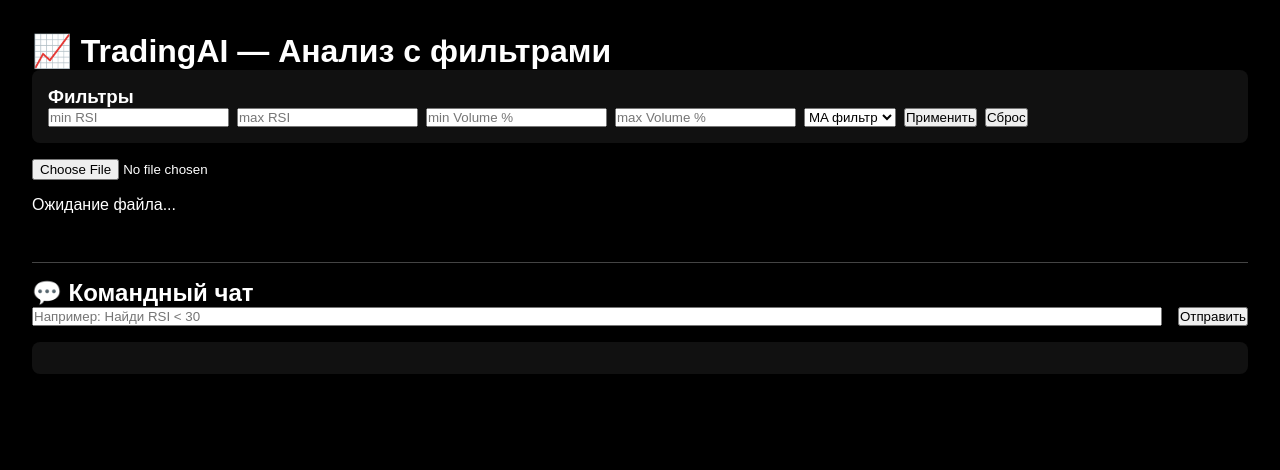
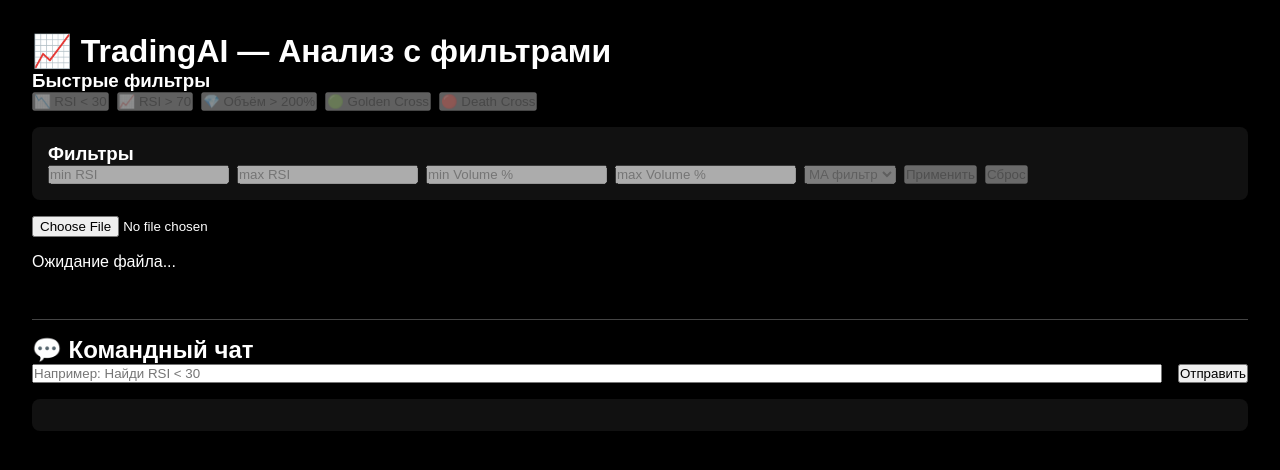
Before and after one commit to WAO2025/TradingAI, a Next.js app: page / in a window 1280 px wide. Shown: the top 470 px of the page. Built offline with nearby package versions, Linux system fonts and the light colour scheme.

Commit message:
TradingAI: быстрые фильтры, индикатор активных фильтров, RSI/MA/объёмы и строгие типы

```diff
--- a/pages/api/analyze.ts
+++ b/pages/api/analyze.ts
@@ -3,73 +3,100 @@ import type { NextApiRequest, NextApiResponse } from "next";
 
 interface Row {
   Date: string;
+  Close: number;
   Volume: number;
   [key: string]: string | number;
 }
 
-let lastUploadedData: Row[] = [];
-
-export function setLastUploadedData(data: Row[]) {
-  lastUploadedData = data;
+function toNum(v: unknown): number {
+  if (typeof v === "number") return v;
+  if (typeof v === "string") return Number(v);
+  return NaN;
 }
 
-export function getLastUploadedData(): Row[] {
-  return lastUploadedData;
+function calcMA(data: Row[], period: number, idx: number) {
+  if (idx < period) return null;
+  const slice = data.slice(idx - period, idx);
+  const sum = slice.reduce((acc, row) => acc + (toNum(row.Close) || 0), 0);
+  return sum / period;
+}
+
+function calcRSI(data: Row[], period = 14, idx: number) {
+  if (idx < period) return null;
+  let gains = 0, losses = 0;
+  for (let i = idx - period + 1; i <= idx; i++) {
+    const curr = toNum(data[i].Close) || 0;
+    const prev = toNum(data[i - 1]?.Close) || 0;
+    const diff = curr - prev;
+    if (diff > 0) gains += diff;
+    else losses -= diff;
+  }
+  const rs = gains / (losses || 1);
+  return 100 - 100 / (1 + rs);
 }
 
 export default function handler(req: NextApiRequest, res: NextApiResponse) {
-  if (req.method !== "POST") {
-    return res.status(405).json({ message: "Method not allowed" });
-  }
+  if (req.method !== "POST") return res.status(405).json({ message: "Method not allowed" });
 
-  const rows: Row[] = req.body;
+  const { rows, filters } = req.body || {};
+  if (!Array.isArray(rows)) return res.status(400).json({ message: "Invalid data" });
 
-  if (!Array.isArray(rows)) {
-    return res.status(400).json({ message: "Invalid data" });
-  }
-
-  // Сохраняем в память для чата
-  setLastUploadedData(rows);
+  // Приводим входные данные к числам
+  const data: Row[] = rows.map((r: any) => ({
+    ...r,
+    Close: toNum(r.Close),
+    Volume: toNum(r.Volume),
+  }));
 
   const signals: string[] = [];
 
-  for (let i = 1; i < rows.length; i++) {
-    const prev = rows[i - 1];
-    const curr = rows[i];
+  for (let i = 1; i < data.length; i++) {
+    const curr = data[i];
+    const prev = data[i - 1];
+    if (!curr || !prev) continue;
+    if (!(toNum(curr.Close) > 0) || !(toNum(curr.Volume) > 0) || !(toNum(prev.Volume) > 0)) continue;
 
-    if (!prev.Volume || !curr.Volume) continue;
+    const rsi = calcRSI(data, 14, i);
+    const ma9 = calcMA(data, 9, i);
+    const ma21 = calcMA(data, 21, i);
+    const ma50 = calcMA(data, 50, i);
+    const ma200 = calcMA(data, 200, i);
 
-    const volumeGrowth1d = ((curr.Volume - prev.Volume) / prev.Volume) * 100;
+    const vol1d = ((toNum(curr.Volume) - toNum(prev.Volume)) / toNum(prev.Volume)) * 100;
 
-    // Среднее за 5 дней до текущей
-    const start5d = Math.max(0, i - 5);
-    const avg5d =
-      rows.slice(start5d, i).reduce((sum, r) => sum + (typeof r.Volume === "number" ? r.Volume : 0), 0) /
-      (i - start5d || 1);
+    let parts: string[] = [
+      `${curr.Date}`,
+      `Close: ${toNum(curr.Close).toFixed(2)}`,
+      `RSI: ${rsi !== null ? rsi.toFixed(1) : "—"}`,
+      `VolΔ: ${isFinite(vol1d) ? vol1d.toFixed(1) + "%" : "—"}`
+    ];
 
-    const volumeGrowth5d = ((curr.Volume - avg5d) / avg5d) * 100;
+    // Сильные сигналы
+    if (ma50 && ma200 && ma50 > ma200) parts.push("🟢 Golden Cross");
+    if (ma50 && ma200 && ma50 < ma200) parts.push("🔴 Death Cross");
+    if (rsi !== null && rsi < 30) parts.push("📉 Перепродан");
+    if (rsi !== null && rsi > 70) parts.push("📈 Перекуплен");
+    if (isFinite(vol1d) && vol1d > 200) parts.push("💎 Всплеск объёма");
 
-    // Среднее за 21 день до текущей
-    const start21d = Math.max(0, i - 21);
-    const avg21d =
-      rows.slice(start21d, i).reduce((sum, r) => sum + (typeof r.Volume === "number" ? r.Volume : 0), 0) /
-      (i - start21d || 1);
+    // Применяем ручные фильтры
+    if (filters?.minRSI && rsi !== null && rsi < Number(filters.minRSI)) continue;
+    if (filters?.maxRSI && rsi !== null && rsi > Number(filters.maxRSI)) continue;
+    if (filters?.minVolumeChange && isFinite(vol1d) && vol1d < Number(filters.minVolumeChange)) continue;
+    if (filters?.maxVolumeChange && isFinite(vol1d) && vol1d > Number(filters.maxVolumeChange)) continue;
+    if (filters?.maFilter) {
+      const maMap: Record<string, number | null> = { "9": ma9, "21": ma21, "50": ma50, "200": ma200 };
+      const sel = maMap[filters.maFilter];
+      if (!sel || toNum(curr.Close) < sel) continue; // требуем Цена > выбранной MA
+    }
 
-    const volumeGrowth21d = ((curr.Volume - avg21d) / avg21d) * 100;
+    // Быстрые пресеты
+    if (filters?.quickSignal === "RSI_LOW" && !(rsi !== null && rsi < 30)) continue;
+    if (filters?.quickSignal === "RSI_HIGH" && !(rsi !== null && rsi > 70)) continue;
+    if (filters?.quickSignal === "VOLUME" && !(isFinite(vol1d) && vol1d > 200)) continue;
+    if (filters?.quickSignal === "GOLDEN" && !(ma50 && ma200 && ma50 > ma200)) continue;
+    if (filters?.quickSignal === "DEATH" && !(ma50 && ma200 && ma50 < ma200)) continue;
 
-    // Цветовая логика по росту за 1 день
-    let color = "";
-    if (volumeGrowth1d >= 300) color = "🟩";
-    else if (volumeGrowth1d >= 150) color = "🟨";
-    else if (volumeGrowth1d >= 100) color = "🟥";
-
-    if (color) {
-      signals.push(
-        `${color} ${curr.Date}: объём вырос на ${volumeGrowth1d.toFixed(1)}% (1д), ${volumeGrowth5d.toFixed(
-          1
-        )}% (5д), ${volumeGrowth21d.toFixed(1)}% (21д)`
-      );
-    }
+    signals.push(parts.join(" | "));
   }
 
   res.status(200).json({ signals });
--- a/pages/api/chat.ts
+++ b/pages/api/chat.ts
@@ -1,14 +1,18 @@
 // pages/api/chat.ts
 import type { NextApiRequest, NextApiResponse } from "next";
+
+type Msg = { role: "system" | "user" | "assistant"; content: string };
 
 export default async function handler(req: NextApiRequest, res: NextApiResponse) {
   if (req.method !== "POST") {
     return res.status(405).json({ message: "Method not allowed" });
   }
 
-  const { message, history = [], context = "" } = req.body;
-
-  console.log("📨 Запрос в чат:", { message, history });
+  const { message, history = [], context = "" } = (req.body ?? {}) as {
+    message?: string;
+    history?: Array<{ role?: string; content?: string }>;
+    context?: string;
+  };
 
   if (!message || typeof message !== "string") {
     return res.status(400).json({ message: "Missing or invalid message" });
@@ -20,11 +24,29 @@ export default async function handler(req: NextApiRequest, res: NextApiResponse)
   }
 
   try {
-    console.log("🔐 Ключ существует, отправляем запрос...");
+    // Безопасно нормализуем историю (только role/content нужных типов)
+    const historySafe: Msg[] = Array.isArray(history)
+      ? history
+          .map((m) => {
+            const role = (m.role === "user" || m.role === "assistant" || m.role === "system") ? m.role : "user";
+            const content = typeof m.content === "string" ? m.content : "";
+            return { role, content } as Msg;
+          })
+          .filter((m) => m.content.trim().length > 0)
+      : [];
 
-    const systemPrompt = context
-      ? `Вот список сигналов из CSV. Отвечай только по нему:\n\n${context}`
-      : "Ты ассистент по анализу сигналов. Отвечай строго по данным пользователя.";
+    const systemPrompt =
+      context && typeof context === "string" && context.trim().length > 0
+        ? `Вот список сигналов из CSV. Отвечай только по нему:
+
+${context}`
+        : "Ты ассистент по анализу сигналов. Отвечай строго по данным пользователя.";
+
+    const messages: Msg[] = [
+      { role: "system", content: systemPrompt },
+      ...historySafe,
+      { role: "user", content: message },
+    ];
 
     const response = await fetch("https://api.openai.com/v1/chat/completions", {
       method: "POST",
@@ -34,34 +56,29 @@ export default async function handler(req: NextApiRequest, res: NextApiResponse)
       },
       body: JSON.stringify({
         model: "gpt-4",
-        messages: [
-          { role: "system", content: systemPrompt },
-          ...history,
-          { role: "user", content: message }
-        ],
+        messages,
         temperature: 0.7,
-        max_tokens: 1024
+        max_tokens: 1024,
       }),
     });
 
     const data = await response.json();
-    console.log("📬 Ответ от OpenAI:", data);
 
-    if (data.error) {
-      console.error("⚠️ Ошибка от OpenAI:", data.error);
-      return res.status(500).json({ message: data.error.message });
+    if (!response.ok) {
+      const errMsg = (data && (data.error?.message || data.message)) || `OpenAI HTTP ${response.status}`;
+      console.error("⚠️ Ошибка от OpenAI:", errMsg);
+      return res.status(500).json({ message: errMsg });
     }
 
     const reply = data?.choices?.[0]?.message?.content;
     if (!reply) {
-      console.error("⚠️ OpenAI не вернул reply");
+      console.error("⚠️ OpenAI не вернул reply:", data);
       return res.status(500).json({ message: "OpenAI не вернул ответ." });
     }
 
-    res.status(200).json({ reply });
-
+    return res.status(200).json({ reply });
   } catch (error) {
     console.error("💥 Ошибка сервера:", error);
-    res.status(500).json({ message: "Ошибка сервера." });
+    return res.status(500).json({ message: "Ошибка сервера." });
   }
 }
--- a/pages/index.tsx
+++ b/pages/index.tsx
@@ -1,24 +1,56 @@
 // pages/index.tsx
 import { useState } from "react";
 import Papa from "papaparse";
+
+// Тип строки из CSV
+interface CsvRow {
+  Date: string;
+  Close: number;
+  Volume: number;
+  [key: string]: string | number;
+}
 
 export default function Home() {
   const [result, setResult] = useState<string[]>([]);
   const [loading, setLoading] = useState(false);
   const [statusText, setStatusText] = useState("Ожидание файла...");
   const [progress, setProgress] = useState(0);
+
   const [filters, setFilters] = useState({
     minRSI: "",
     maxRSI: "",
     minVolumeChange: "",
     maxVolumeChange: "",
-    maFilter: "", // 9, 21, 50, 200
+    maFilter: "",   // 9, 21, 50, 200 — “Цена > MAx”
+    quickSignal: "" // RSI_LOW | RSI_HIGH | VOLUME | GOLDEN | DEATH
   });
 
   const [chatInput, setChatInput] = useState("");
   const [chatResponse, setChatResponse] = useState<string[]>([]);
   const [chatLoading, setChatLoading] = useState(false);
-  const [csvData, setCsvData] = useState<any[]>([]);
+  const [csvData, setCsvData] = useState<CsvRow[]>([]);
+
+  const parseAndAnalyze = (rows: CsvRow[]) => {
+    setStatusText("📊 Обработка данных...");
+    setProgress(50);
+
+    fetch("/api/analyze", {
+      method: "POST",
+      headers: { "Content-Type": "application/json" },
+      body: JSON.stringify({ rows, filters }),
+    })
+      .then((res) => res.json())
+      .then((data) => {
+        setResult(data.signals || []);
+        setStatusText("✅ Готово! Сигналы найдены.");
+        setProgress(100);
+        setLoading(false);
+      })
+      .catch(() => {
+        setStatusText("❌ Ошибка анализа");
+        setLoading(false);
+      });
+  };
 
   const handleFileUpload = (e: React.ChangeEvent<HTMLInputElement>) => {
     const file = e.target.files?.[0];
@@ -28,48 +60,77 @@ export default function Home() {
     setStatusText("📥 Чтение файла...");
     setProgress(10);
 
-    Papa.parse(file, {
+    Papa.parse<CsvRow>(file, {
       header: true,
       dynamicTyping: true,
       complete: (results) => {
-        setCsvData(results.data);
-        setStatusText("📊 Обработка данных...");
-        setProgress(50);
-
-        fetch("/api/analyze", {
-          method: "POST",
-          headers: { "Content-Type": "application/json" },
-          body: JSON.stringify({ rows: results.data, filters }),
-        })
-          .then((res) => res.json())
-          .then((data) => {
-            setResult(data.signals);
-            setStatusText("✅ Готово! Сигналы найдены.");
-            setProgress(100);
-            setLoading(false);
-          });
+        const rows = (results.data || []).filter(
+          (r) => r && typeof r.Close === "number" && typeof r.Volume === "number"
+        );
+        setCsvData(rows);
+        parseAndAnalyze(rows);
       },
     });
   };
 
   const applyFilters = () => {
+    if (!csvData.length) return;
     fetch("/api/analyze", {
       method: "POST",
       headers: { "Content-Type": "application/json" },
       body: JSON.stringify({ rows: csvData, filters }),
     })
       .then((res) => res.json())
-      .then((data) => setResult(data.signals));
+      .then((data) => setResult(data.signals || []));
   };
 
   const resetFilters = () => {
-    setFilters({ minRSI: "", maxRSI: "", minVolumeChange: "", maxVolumeChange: "", maFilter: "" });
+    setFilters({
+      minRSI: "",
+      maxRSI: "",
+      minVolumeChange: "",
+      maxVolumeChange: "",
+      maFilter: "",
+      quickSignal: ""
+    });
     applyFilters();
+  };
+
+  const handleQuickFilter = (type: string) => {
+    let newFilters = { ...filters };
+    if (type === "RSI_LOW") {
+      newFilters = { ...filters, minRSI: "", maxRSI: "30", quickSignal: "RSI_LOW" };
+    } else if (type === "RSI_HIGH") {
+      newFilters = { ...filters, minRSI: "70", maxRSI: "", quickSignal: "RSI_HIGH" };
+    } else if (type === "VOLUME") {
+      newFilters = { ...filters, minVolumeChange: "200", quickSignal: "VOLUME" };
+    } else if (type === "GOLDEN") {
+      newFilters = { ...filters, maFilter: "50", quickSignal: "GOLDEN" };
+    } else if (type === "DEATH") {
+      newFilters = { ...filters, maFilter: "50", quickSignal: "DEATH" };
+    }
+    setFilters(newFilters);
+    setTimeout(applyFilters, 0);
+  };
+
+  const getActiveFiltersList = () => {
+    const a: string[] = [];
+    if (filters.minRSI) a.push(`RSI ≥ ${filters.minRSI}`);
+    if (filters.maxRSI) a.push(`RSI ≤ ${filters.maxRSI}`);
+    if (filters.minVolumeChange) a.push(`Объём ≥ ${filters.minVolumeChange}%`);
+    if (filters.maxVolumeChange) a.push(`Объём ≤ ${filters.maxVolumeChange}%`);
+    if (filters.maFilter) a.push(`Цена > MA${filters.maFilter}`);
+
+    if (filters.quickSignal === "RSI_LOW") a.push("📉 RSI < 30");
+    if (filters.quickSignal === "RSI_HIGH") a.push("📈 RSI > 70");
+    if (filters.quickSignal === "VOLUME") a.push("💎 Объём > 200%");
+    if (filters.quickSignal === "GOLDEN") a.push("🟢 Golden Cross");
+    if (filters.quickSignal === "DEATH") a.push("🔴 Death Cross");
+    return a;
   };
 
   const handleChatSubmit = async () => {
     if (!chatInput.trim()) return;
-
     const userMessage = `🧠 ${chatInput}`;
     const updatedResponse = [...chatResponse, userMessage];
     setChatResponse(updatedResponse);
@@ -99,27 +160,48 @@ export default function Home() {
     }
   };
 
+  const disabled = !csvData.length;
+
   return (
     <main style={{ padding: "2rem", fontFamily: "sans-serif", color: "white", backgroundColor: "#000", minHeight: "100vh" }}>
       <h1>📈 TradingAI — Анализ с фильтрами</h1>
+
+      {/* Индикатор активных фильтров */}
+      {getActiveFiltersList().length > 0 && (
+        <div style={{ background: "#222", padding: "0.5rem 1rem", borderRadius: "6px", marginBottom: "1rem" }}>
+          <strong>Активные фильтры:</strong> {getActiveFiltersList().join(" | ")}
+        </div>
+      )}
+
+      {/* Быстрые фильтры */}
+      <div style={{ marginBottom: "1rem" }}>
+        <h3>Быстрые фильтры</h3>
+        <div style={{ display: "flex", gap: "0.5rem", flexWrap: "wrap" }}>
+          <button onClick={() => handleQuickFilter("RSI_LOW")} disabled={disabled}>📉 RSI &lt; 30</button>
+          <button onClick={() => handleQuickFilter("RSI_HIGH")} disabled={disabled}>📈 RSI &gt; 70</button>
+          <button onClick={() => handleQuickFilter("VOLUME")} disabled={disabled}>💎 Объём &gt; 200%</button>
+          <button onClick={() => handleQuickFilter("GOLDEN")} disabled={disabled}>🟢 Golden Cross</button>
+          <button onClick={() => handleQuickFilter("DEATH")} disabled={disabled}>🔴 Death Cross</button>
+        </div>
+      </div>
 
       {/* Панель фильтров */}
       <div style={{ background: "#111", padding: "1rem", borderRadius: "8px", marginBottom: "1rem" }}>
         <h3>Фильтры</h3>
         <div style={{ display: "flex", gap: "0.5rem", flexWrap: "wrap" }}>
-          <input placeholder="min RSI" value={filters.minRSI} onChange={(e) => setFilters({ ...filters, minRSI: e.target.value })} />
-          <input placeholder="max RSI" value={filters.maxRSI} onChange={(e) => setFilters({ ...filters, maxRSI: e.target.value })} />
-          <input placeholder="min Volume %" value={filters.minVolumeChange} onChange={(e) => setFilters({ ...filters, minVolumeChange: e.target.value })} />
-          <input placeholder="max Volume %" value={filters.maxVolumeChange} onChange={(e) => setFilters({ ...filters, maxVolumeChange: e.target.value })} />
-          <select value={filters.maFilter} onChange={(e) => setFilters({ ...filters, maFilter: e.target.value })}>
+          <input placeholder="min RSI" value={filters.minRSI} onChange={(e) => setFilters({ ...filters, minRSI: e.target.value })} disabled={disabled} />
+          <input placeholder="max RSI" value={filters.maxRSI} onChange={(e) => setFilters({ ...filters, maxRSI: e.target.value })} disabled={disabled} />
+          <input placeholder="min Volume %" value={filters.minVolumeChange} onChange={(e) => setFilters({ ...filters, minVolumeChange: e.target.value })} disabled={disabled} />
+          <input placeholder="max Volume %" value={filters.maxVolumeChange} onChange={(e) => setFilters({ ...filters, maxVolumeChange: e.target.value })} disabled={disabled} />
+          <select value={filters.maFilter} onChange={(e) => setFilters({ ...filters, maFilter: e.target.value })} disabled={disabled}>
             <option value="">MA фильтр</option>
             <option value="9">MA 9</option>
             <option value="21">MA 21</option>
             <option value="50">MA 50</option>
             <option value="200">MA 200</option>
           </select>
-          <button onClick={applyFilters}>Применить</button>
-          <button onClick={resetFilters}>Сброс</button>
+          <button onClick={applyFilters} disabled={disabled}>Применить</button>
+          <button onClick={resetFilters} disabled={disabled}>Сброс</button>
         </div>
       </div>
 
@@ -128,7 +210,7 @@ export default function Home() {
       <div style={{ marginTop: "1rem" }}>
         <p>{statusText}</p>
         {loading && (
-          <div style={{ height: "20px", width: "100%", backgroundColor: "#333", borderRadius: "10px", overflow: "hidden" }}>
+          <div style={{ height: "20px", width: "100%", backgroundColor: "#333", borderRadius: "10px", overflow: "hidden", marginTop: "0.5rem" }}>
             <div style={{ width: `${progress}%`, height: "100%", backgroundColor: "#4caf50", transition: "width 0.5s ease-in-out" }} />
           </div>
         )}
@@ -149,7 +231,7 @@ export default function Home() {
         </div>
         <div style={{ maxHeight: "300px", overflowY: "auto", background: "#111", padding: "1rem", borderRadius: "8px" }}>
           {chatResponse.map((msg, idx) => (
-            <p key={idx}>{msg}</p>
+            <p key={idx} style={{ margin: "0.3rem 0" }}>{msg}</p>
           ))}
         </div>
       </div>
```
